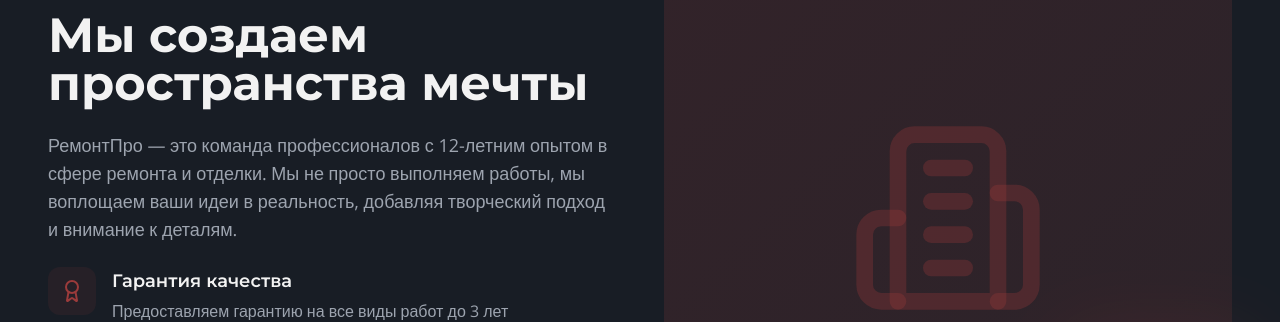
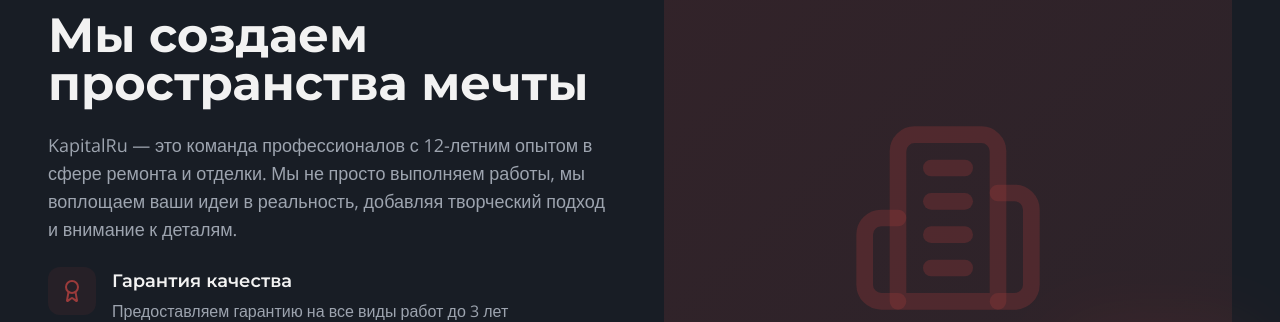
Before and after one commit to pr-poehali-dev/home-repair-portal, a React (Vite) app: page / in a window 1280 px wide. Shown: the part 2060-2382 px from the top of the page. Built offline with nearby package versions, Linux system fonts and the light colour scheme.

Commit message:
fix: заменить название сайта на странице о нас

```diff
--- a/src/pages/Index.tsx
+++ b/src/pages/Index.tsx
@@ -315,7 +315,7 @@ export default function Index() {
               <Badge className="mb-4" variant="outline">О компании</Badge>
               <h2 className="text-4xl md:text-5xl font-bold mb-6">Мы создаем пространства мечты</h2>
               <p className="text-lg text-muted-foreground mb-6">
-                РемонтПро — это команда профессионалов с 12-летним опытом в сфере ремонта и отделки.
+                KapitalRu — это команда профессионалов с 12-летним опытом в сфере ремонта и отделки.
                 Мы не просто выполняем работы, мы воплощаем ваши идеи в реальность, добавляя творческий подход и внимание к деталям.
               </p>
               <div className="space-y-4">
```
